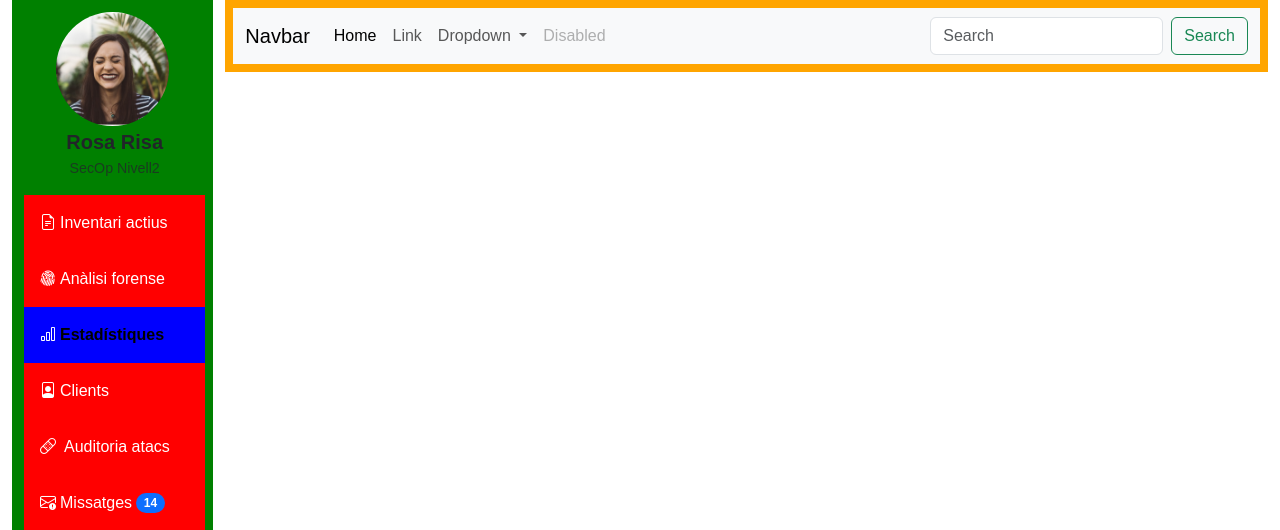
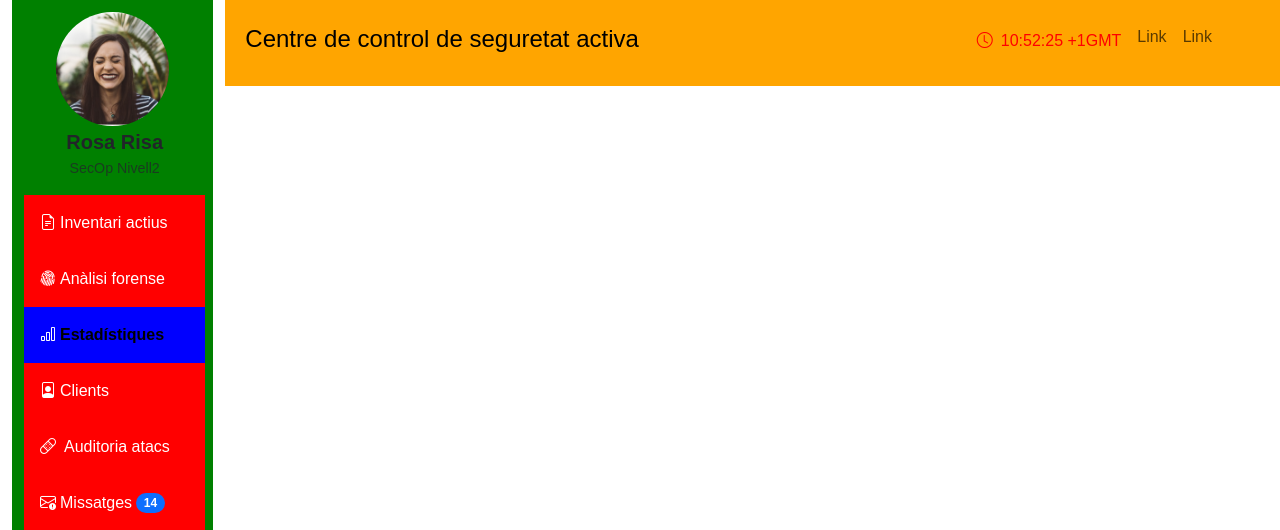
Before and after one commit to DavidSer1/phpAbril, a PHP site: page /udact4.html in a window 1280 px wide. Shown: the top 530 px of the page. Run offline with PHP 8.4, Linux system fonts and the light colour scheme; some web fonts are replaced.

Commit message:
colorroig

```diff
--- a/ud8act4recursos/udact4.css
+++ b/ud8act4recursos/udact4.css
@@ -4,6 +4,9 @@
 }
 .fondoblau{
   background-color: green;
+}
+.colorreloj{
+  color: red;
 }
 
 .fondoheader{
--- a/ud8act4recursos/udact4.html
+++ b/ud8act4recursos/udact4.html
@@ -82,42 +82,33 @@
                </div>
               </div>
 
-            <div class="col-10">
+            <div class="col-10 p-0 ps-2">
 
-<div class="p-2 fondonav">
-<nav class="navbar navbar-expand-lg bg-body-tertiary">
-  <div class="container-fluid">
-    <a class="navbar-brand" href="#">Navbar</a>
-    <button class="navbar-toggler" type="button" data-bs-toggle="collapse" data-bs-target="#navbarSupportedContent" aria-controls="navbarSupportedContent" aria-expanded="false" aria-label="Toggle navigation">
-      <span class="navbar-toggler-icon"></span>
-    </button>
-    <div class="collapse navbar-collapse" id="navbarSupportedContent">
-      <ul class="navbar-nav me-auto mb-2 mb-lg-0">
-        <li class="nav-item">
-          <a class="nav-link active" aria-current="page" href="#">Home</a>
+<div class="  ms-1 ">
+<nav class="navbar navbar-expand-lg fondonav p-2">
+  <div class="container-fluid py-2 pb-3">
+    <a class="navbar-brand fs-4" href="#">Centre de control de seguretat activa</a>
+
+    <div class="justify-content-end" >
+
+   <ul class="navbar-nav pe-4 me-3 ">
+ <li class="nav-item d-flex align-items-center mt-1">
+    <i class="bi bi-clock colorreloj "></i>
+          <a class="nav-link colorreloj " href="#">
+
+            10:52:25 +1GMT</a>
+
         </li>
-        <li class="nav-item">
+         <li class="nav-item">
           <a class="nav-link" href="#">Link</a>
         </li>
-        <li class="nav-item dropdown">
-          <a class="nav-link dropdown-toggle" href="#" role="button" data-bs-toggle="dropdown" aria-expanded="false">
-            Dropdown
-          </a>
-          <ul class="dropdown-menu">
-            <li><a class="dropdown-item" href="#">Action</a></li>
-            <li><a class="dropdown-item" href="#">Another action</a></li>
-            <li><hr class="dropdown-divider"></li>
-            <li><a class="dropdown-item" href="#">Something else here</a></li>
-          </ul>
+         <li class="nav-item">
+          <a class="nav-link" href="#">Link</a>
         </li>
-        <li class="nav-item">
-          <a class="nav-link disabled" aria-disabled="true">Disabled</a>
-        </li>
-      </ul>
-      <form class="d-flex" role="search">
-        <input class="form-control me-2" type="search" placeholder="Search" aria-label="Search"/>
-        <button class="btn btn-outline-success" type="submit">Search</button>
-      </form>
+   </ul>
+
+
+
     </div>
   </div>
 </nav>
```
